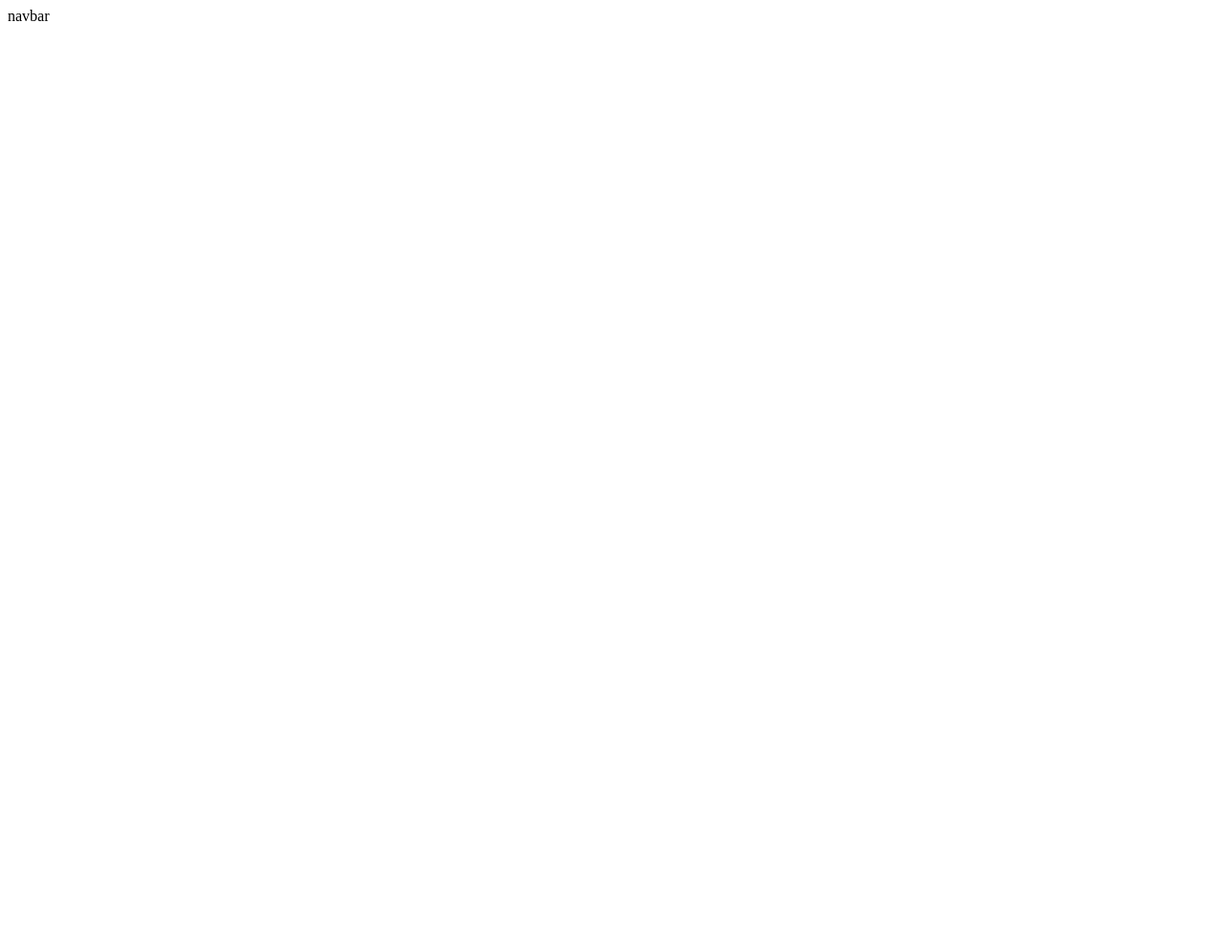
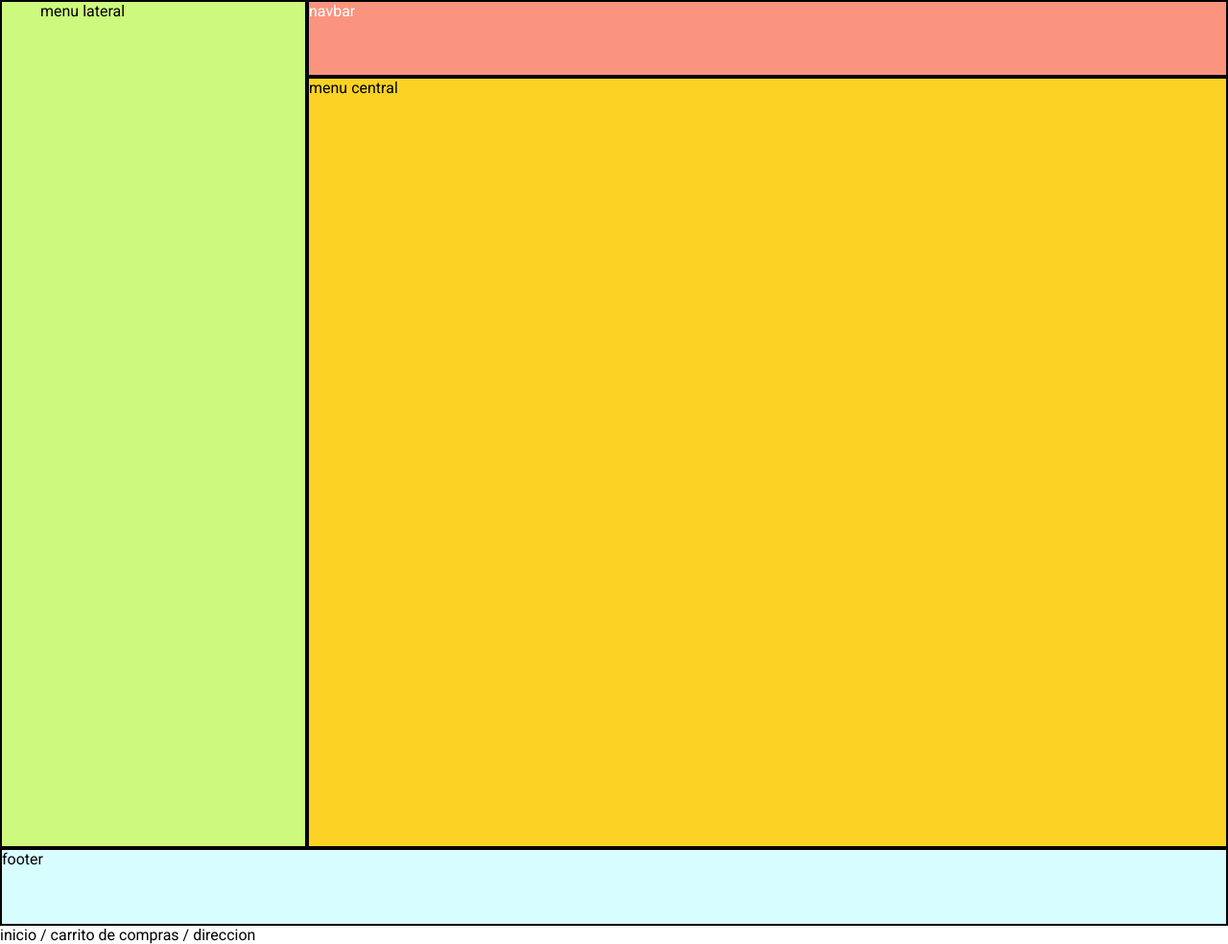
Before and after one commit to sebazuniga1981/4_animaciones, a plain HTML site: page index.html in a window 1280 px wide. Shown: the whole page at 96% size. Before the commit the page ends 800 px from the top, so only its background shows below. Drawn offline with nearby package versions, Linux system fonts and the light colour scheme.

Commit message:
se agregan grid areas para dispositivo movil

```diff
--- a/assets/css/style.css
+++ b/assets/css/style.css
@@ -0,0 +1,41 @@
+body {
+  margin: 0;
+  padding: 0;
+  background: white;
+  font-family: "Roboto", sans-serif;
+}
+.navbar {
+  grid-area: navbar;
+  background-color: #fa947e;
+  color: white;
+  border: 2px solid black;
+}
+.menu-lateral {
+  grid-area: menu-lateral;
+  background-color: #cdfa7e;
+  color: black;
+  border: 2px solid black;
+  margin: 0;
+}
+.menu-central {
+  grid-area: menu-central;
+  background-color: #fcd224;
+  color: black;
+  border: 2px solid black;
+  height: 100dvh;
+}
+.pie-de-pagina {
+  grid-area: pie-de-pagina;
+  background-color: #d7fdff;
+  color: black;
+  border: 2px solid black;
+}
+.container-grid {
+  display: grid;
+  grid-template-rows: 0.5fr 5fr 0.5fr;
+  grid-template-columns: 1fr 3fr;
+  grid-template-areas:
+    "menu-lateral navbar"
+    "menu-lateral menu-central"
+    "pie-de-pagina pie-de-pagina";
+}
--- a/index.html
+++ b/index.html
@@ -4,14 +4,27 @@
     <meta charset="UTF-8" />
     <meta name="viewport" content="width=device-width, initial-scale=1.0" />
     <title>Tienda de mascotas</title>
+    <link rel="preconnect" href="https://fonts.googleapis.com" />
+    <link rel="preconnect" href="https://fonts.gstatic.com" crossorigin />
+    <link
+      href="https://fonts.googleapis.com/css2?family=Raleway:ital,wght@0,100..900;1,100..900&family=Roboto:ital,wght@0,100..900;1,100..900&display=swap"
+      rel="stylesheet"
+    />
+    <link
+      rel="stylesheet"
+      href="https://fonts.googleapis.com/css2?family=Material+Symbols+Outlined:opsz,wght,FILL,GRAD@20..48,100..700,0..1,-50..200"
+    />
     <link rel="stylesheet" href="./assets/css/style.css" />
   </head>
   <body>
     <div class="container-grid">
-      <nav>navbar</nav>
-      <menu></menu>
-      <section></section>
-      <footer></footer>
+      <nav class="navbar">navbar</nav>
+      inicio / carrito de compras / direccion
+      <menu class="menu-lateral">menu lateral
+
+      </menu>
+      <section class="menu-central">menu central</section>
+      <footer class="pie-de-pagina">footer</footer>
     </div>
   </body>
 </html>
```
Also changed, not shown: 2 other files.
